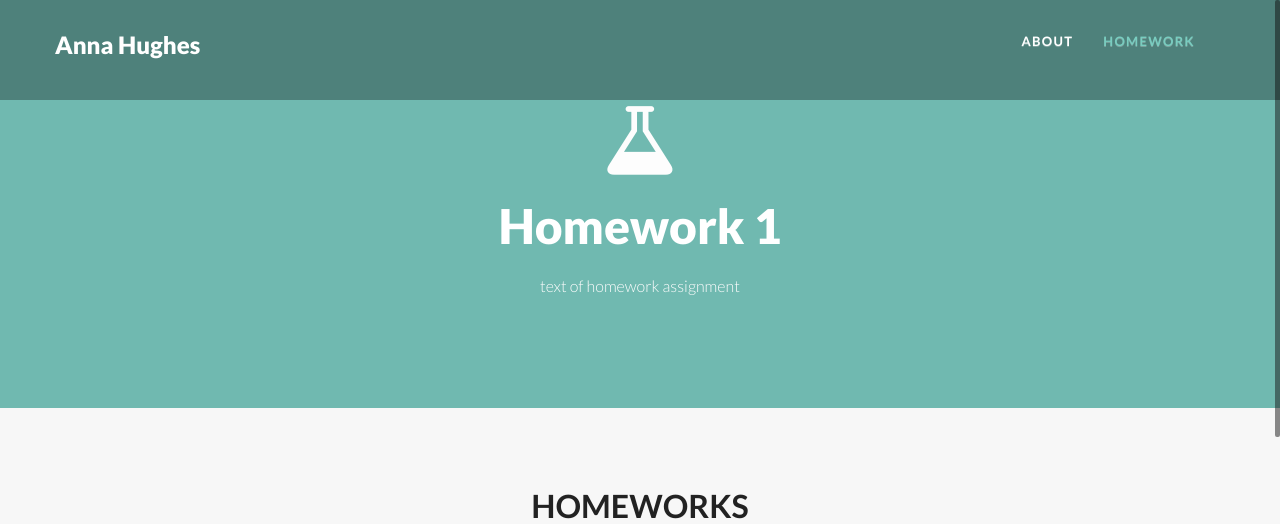
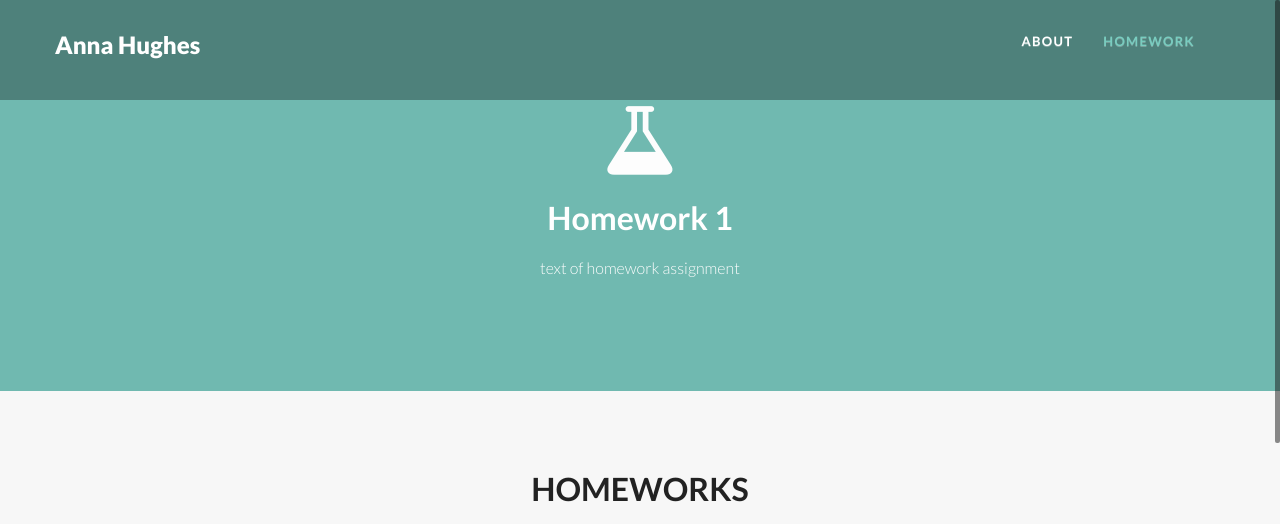
Before and after one commit to abshughes/jsd4, a PHP site: the page made by homework/homework 1/index 1.html in a window 1280 px wide. Shown: the top 524 px of the page. Run offline with PHP 8.4, Linux system fonts and the light colour scheme; some libraries are stand-ins or nearby versions.

Commit message:
ypdate design

```diff
--- a/css/style.css
+++ b/css/style.css
@@ -438,8 +438,8 @@ section.featured {
 
 section.featured h2.slogan {
 	color: #fff;
-	font-size: 48px;
-	font-weight: 900;
+	font-size: 24 px;
+	font-weight: 600;
 }
 
  /* inner heading */
```
